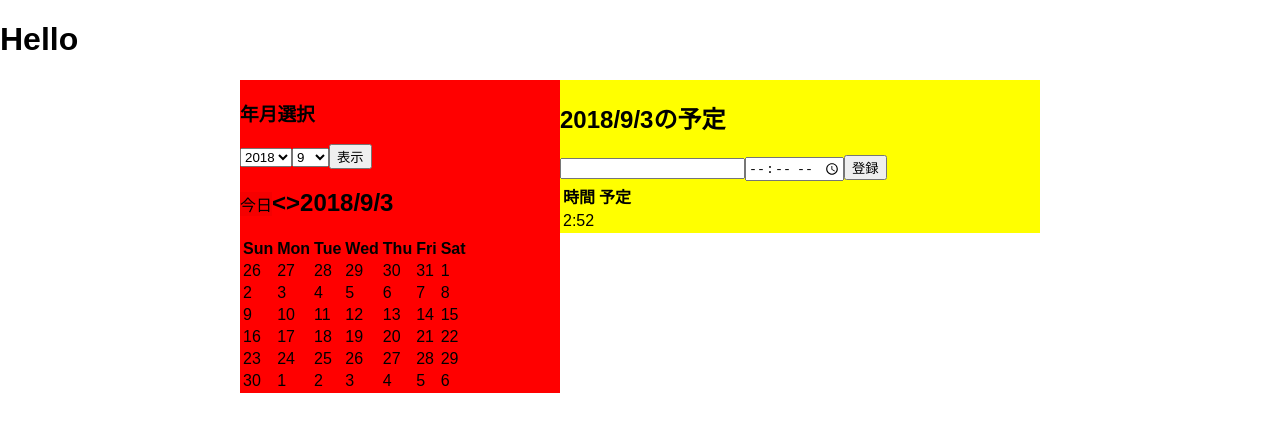
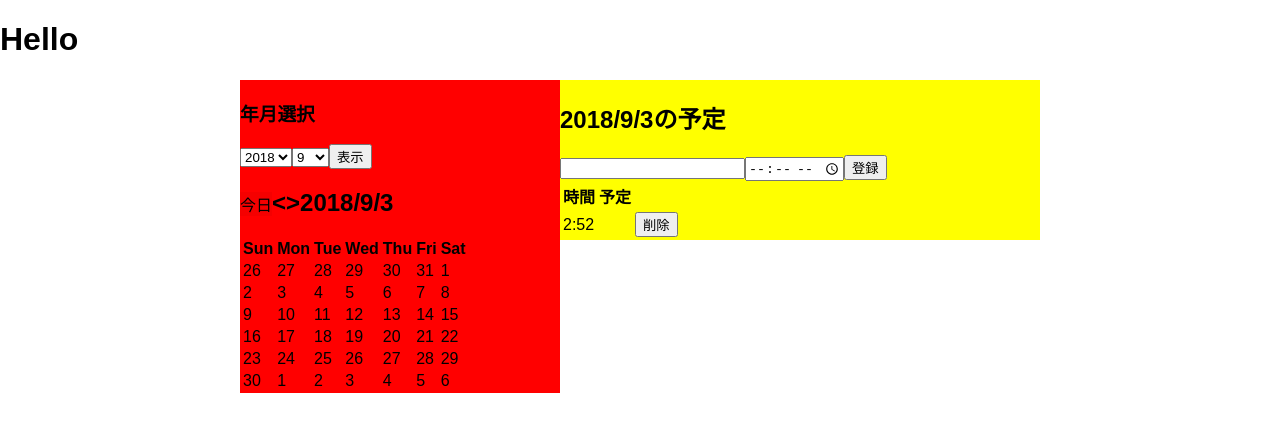
Before and after one commit to nargok/calender_app, a React (Create React App) app: page / in a window 1280 px wide. Both pictures are taken after a click on the button "登録". Shown: the top 432 px of the page. Built offline with nearby package versions, Linux system fonts and the light colour scheme.

Commit message:
予定の削除機能を実装

```diff
--- a/src/components/schedule/schedule.js
+++ b/src/components/schedule/schedule.js
@@ -9,7 +9,8 @@ class Schedule extends Component {
     this.state = {
       inputText: "",
       inputTime: defaultTime,
-      schedule: []
+      schedule: [],
+      id: 0
     }
   }
 
@@ -23,13 +24,22 @@ class Schedule extends Component {
 
   handleRegisterButton = (date) => {
     const item = {
+      id: this.state.id,
       date:date,
       time: this.state.inputTime,
       todo: this.state.inputText
     };
     const schedule = this.state.schedule;
     schedule.push(item);
-    this.setState({ schedule: schedule });
+    this.setState({
+      schedule: schedule,
+      id: this.state.id + 1
+    });
+  }
+
+  handleDeleteButton = (id) => {
+    const newSchedule = this.state.schedule.filter((item) => item.id !== id);
+    this.setState({ schedule: newSchedule });
   }
 
   render() {
@@ -41,6 +51,7 @@ class Schedule extends Component {
         <tr key={index}>
           <td>{schedule.time}</td>
           <td>{schedule.todo}</td>
+          <td><button onClick={() => this.handleDeleteButton(schedule.id)}>削除</button></td>
         </tr>
       )
     })
```
